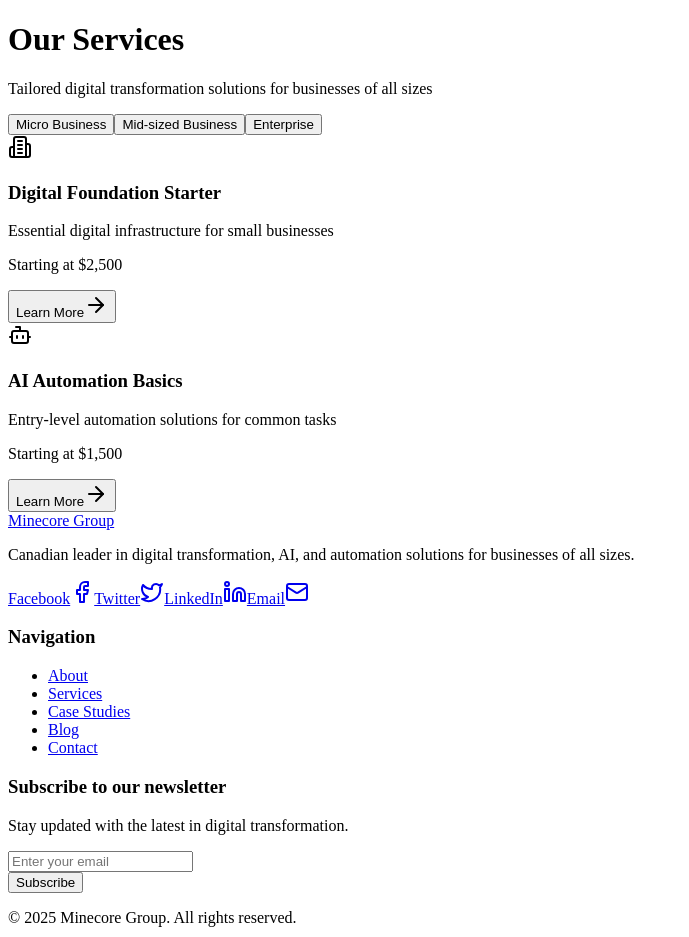
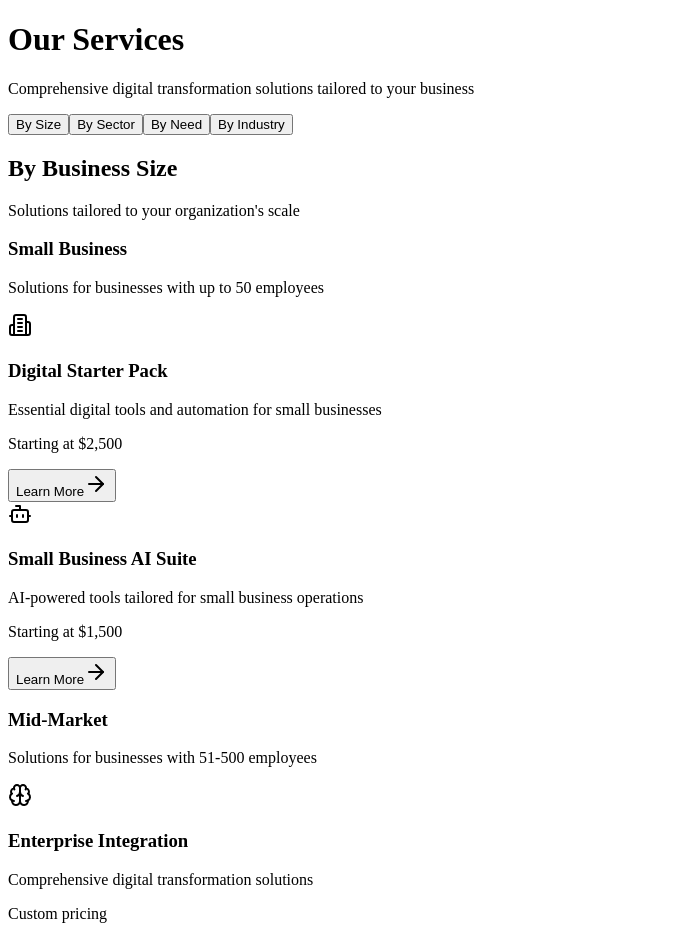
Before and after one commit to Pubomax/website-navigator, a React (Vite) app in the folder client/: page /services in a window 1280 px wide. Shown: the part 95-1032 px from the top of the page, without its empty margins (0-689 px from the left). Built offline with nearby package versions, Linux system fonts and the light colour scheme.

Commit message:
Implement service filtering by business size, sector, need, and industry.
Screenshot: https://storage.googleapis.com/screenshot-production-us-central1/20085525-4ab6-415d-9a21-c3b07258c442/2ffacf07-f87c-4b97-bb4c-9b9144a47c74.jpg

```diff
--- /dev/null
+++ b/client/src/data/services.ts
@@ -0,0 +1,246 @@
+import {
+  Building2,
+  Bot,
+  Brain,
+  Code,
+  ChartBar,
+  Shield,
+  Cloud,
+  Factory,
+  ShoppingCart,
+  Stethoscope,
+  Landmark,
+  Briefcase,
+  LineChart,
+  Settings,
+  Database,
+  Users,
+} from "lucide-react";
+
+export const businessSizes = {
+  small: {
+    title: "Small Business",
+    description: "Solutions for businesses with up to 50 employees",
+    services: [
+      {
+        name: "Digital Starter Pack",
+        description: "Essential digital tools and automation for small businesses",
+        icon: Building2,
+        price: "Starting at $2,500",
+      },
+      {
+        name: "Small Business AI Suite",
+        description: "AI-powered tools tailored for small business operations",
+        icon: Bot,
+        price: "Starting at $1,500",
+      },
+    ],
+  },
+  medium: {
+    title: "Mid-Market",
+    description: "Solutions for businesses with 51-500 employees",
+    services: [
+      {
+        name: "Enterprise Integration",
+        description: "Comprehensive digital transformation solutions",
+        icon: Brain,
+        price: "Custom pricing",
+      },
+      {
+        name: "Advanced Analytics",
+        description: "Data-driven insights and business intelligence",
+        icon: ChartBar,
+        price: "Custom pricing",
+      },
+    ],
+  },
+  enterprise: {
+    title: "Enterprise",
+    description: "Solutions for businesses with 500+ employees",
+    services: [
+      {
+        name: "Global Digital Infrastructure",
+        description: "Enterprise-wide digital transformation",
+        icon: Cloud,
+        price: "Contact for pricing",
+      },
+      {
+        name: "Enterprise AI Platform",
+        description: "Custom AI solutions for large organizations",
+        icon: Database,
+        price: "Contact for pricing",
+      },
+    ],
+  },
+};
+
+export const sectors = {
+  finance: {
+    title: "Financial Services",
+    description: "Digital solutions for banking and finance",
+    services: [
+      {
+        name: "FinTech Integration",
+        description: "Modern financial technology solutions",
+        icon: Landmark,
+        price: "Custom pricing",
+      },
+      {
+        name: "Financial Analytics",
+        description: "Advanced financial data analysis",
+        icon: LineChart,
+        price: "Custom pricing",
+      },
+    ],
+  },
+  healthcare: {
+    title: "Healthcare",
+    description: "Digital healthcare solutions",
+    services: [
+      {
+        name: "Healthcare Systems",
+        description: "Digital health management solutions",
+        icon: Stethoscope,
+        price: "Custom pricing",
+      },
+      {
+        name: "Patient Care Analytics",
+        description: "AI-powered patient care optimization",
+        icon: Users,
+        price: "Custom pricing",
+      },
+    ],
+  },
+  retail: {
+    title: "Retail",
+    description: "Digital retail solutions",
+    services: [
+      {
+        name: "Retail Automation",
+        description: "Automated retail management systems",
+        icon: ShoppingCart,
+        price: "Custom pricing",
+      },
+      {
+        name: "E-commerce Integration",
+        description: "Online retail solutions",
+        icon: Code,
+        price: "Custom pricing",
+      },
+    ],
+  },
+};
+
+export const needs = {
+  automation: {
+    title: "Automation",
+    description: "Process automation solutions",
+    services: [
+      {
+        name: "Workflow Automation",
+        description: "Streamline business processes",
+        icon: Settings,
+        price: "Custom pricing",
+      },
+      {
+        name: "AI-Powered Automation",
+        description: "Intelligent automation solutions",
+        icon: Bot,
+        price: "Custom pricing",
+      },
+    ],
+  },
+  security: {
+    title: "Security",
+    description: "Digital security solutions",
+    services: [
+      {
+        name: "Cybersecurity Suite",
+        description: "Comprehensive security solutions",
+        icon: Shield,
+        price: "Custom pricing",
+      },
+      {
+        name: "Security Automation",
+        description: "Automated security monitoring",
+        icon: Bot,
+        price: "Custom pricing",
+      },
+    ],
+  },
+  analytics: {
+    title: "Analytics",
+    description: "Business intelligence solutions",
+    services: [
+      {
+        name: "Data Analytics Platform",
+        description: "Advanced data analysis tools",
+        icon: ChartBar,
+        price: "Custom pricing",
+      },
+      {
+        name: "Predictive Analytics",
+        description: "AI-powered business forecasting",
+        icon: LineChart,
+        price: "Custom pricing",
+      },
+    ],
+  },
+};
+
+export const industries = {
+  manufacturing: {
+    title: "Manufacturing",
+    description: "Industrial digital solutions",
+    services: [
+      {
+        name: "Industrial Automation",
+        description: "Smart manufacturing solutions",
+        icon: Factory,
+        price: "Custom pricing",
+      },
+      {
+        name: "Quality Control AI",
+        description: "AI-powered quality assurance",
+        icon: Bot,
+        price: "Custom pricing",
+      },
+    ],
+  },
+  professional: {
+    title: "Professional Services",
+    description: "Solutions for service businesses",
+    services: [
+      {
+        name: "Service Automation",
+        description: "Professional service optimization",
+        icon: Briefcase,
+        price: "Custom pricing",
+      },
+      {
+        name: "Client Management",
+        description: "Intelligent client relationship tools",
+        icon: Users,
+        price: "Custom pricing",
+      },
+    ],
+  },
+  technology: {
+    title: "Technology",
+    description: "Solutions for tech companies",
+    services: [
+      {
+        name: "Tech Integration",
+        description: "Advanced technology integration",
+        icon: Code,
+        price: "Custom pricing",
+      },
+      {
+        name: "DevOps Automation",
+        description: "Automated development operations",
+        icon: Settings,
+        price: "Custom pricing",
+      },
+    ],
+  },
+};
--- a/client/src/pages/services.tsx
+++ b/client/src/pages/services.tsx
@@ -8,65 +8,36 @@ import {
   CardTitle,
 } from "@/components/ui/card";
 import { Tabs, TabsContent, TabsList, TabsTrigger } from "@/components/ui/tabs";
-import {
-  Brain,
-  Bot,
-  Code,
-  Building2,
-  Phone,
-  BarChart,
-  ArrowRight,
-} from "lucide-react";
+import { ArrowRight } from "lucide-react";
+import { businessSizes, sectors, needs, industries } from "@/data/services";
 
-const services = {
-  micro: [
-    {
-      name: "Digital Foundation Starter",
-      description: "Essential digital infrastructure for small businesses",
-      icon: Building2,
-      price: "Starting at $2,500",
+const categoryData = {
+  size: {
+    title: "By Business Size",
+    description: "Solutions tailored to your organization's scale",
+    data: businessSizes,
   },
-    {
-      name: "AI Automation Basics",
-      description: "Entry-level automation solutions for common tasks",
-      icon: Bot,
-      price: "Starting at $1,500",
+  sector: {
+    title: "By Sector",
+    description: "Specialized solutions for your industry sector",
+    data: sectors,
   },
-  ],
-  mid: [
-    {
-      name: "Complete Digital Transformation",
-      description: "Comprehensive digital solutions for growing businesses",
-      icon: Brain,
-      price: "Custom pricing",
+  need: {
+    title: "By Need",
+    description: "Solutions designed for your specific requirements",
+    data: needs,
   },
-    {
-      name: "Advanced Automation Suite",
-      description: "Sophisticated automation for complex workflows",
-      icon: Code,
-      price: "Custom pricing",
+  industry: {
+    title: "By Industry",
+    description: "Industry-specific digital transformation solutions",
+    data: industries,
   },
-  ],
-  enterprise: [
-    {
-      name: "Enterprise AI Solutions",
-      description: "Large-scale AI implementation and integration",
-      icon: BarChart,
-      price: "Contact for pricing",
-    },
-    {
-      name: "Custom Platform Development",
-      description: "Tailor-made enterprise software solutions",
-      icon: Phone,
-      price: "Contact for pricing",
-    },
-  ],
 };
 
 export default function Services() {
   return (
     <main className="py-24">
-      <div className="container">
+      <div className="container px-4 sm:px-6">
         <motion.div
           initial={{ opacity: 0, y: 20 }}
           animate={{ opacity: 1, y: 0 }}
@@ -77,22 +48,38 @@ export default function Services() {
             Our Services
           </h1>
           <p className="mt-6 text-lg leading-8 text-muted-foreground">
-            Tailored digital transformation solutions for businesses of all sizes
+            Comprehensive digital transformation solutions tailored to your business
           </p>
         </motion.div>
 
         <div className="mt-16">
-          <Tabs defaultValue="micro" className="w-full">
-            <TabsList className="grid w-full grid-cols-3">
-              <TabsTrigger value="micro">Micro Business</TabsTrigger>
-              <TabsTrigger value="mid">Mid-sized Business</TabsTrigger>
-              <TabsTrigger value="enterprise">Enterprise</TabsTrigger>
+          <Tabs defaultValue="size" className="w-full">
+            <TabsList className="grid w-full grid-cols-2 lg:grid-cols-4">
+              <TabsTrigger value="size">By Size</TabsTrigger>
+              <TabsTrigger value="sector">By Sector</TabsTrigger>
+              <TabsTrigger value="need">By Need</TabsTrigger>
+              <TabsTrigger value="industry">By Industry</TabsTrigger>
             </TabsList>
 
-            {Object.entries(services).map(([size, serviceList]) => (
-              <TabsContent key={size} value={size}>
-                <div className="grid gap-8 md:grid-cols-2">
-                  {serviceList.map((service, index) => (
+            {Object.entries(categoryData).map(([key, category]) => (
+              <TabsContent key={key} value={key}>
+                <div className="mb-8">
+                  <h2 className="text-2xl font-bold mb-2">{category.title}</h2>
+                  <p className="text-muted-foreground">{category.description}</p>
+                </div>
+
+                <div className="grid gap-8">
+                  {Object.entries(category.data).map(([id, section]) => (
+                    <div key={id}>
+                      <div className="mb-6">
+                        <h3 className="text-xl font-semibold">{section.title}</h3>
+                        <p className="text-muted-foreground mt-1">
+                          {section.description}
+                        </p>
+                      </div>
+
+                      <div className="grid gap-4 md:grid-cols-2 lg:grid-cols-3">
+                        {section.services.map((service, index) => (
                           <motion.div
                             key={service.name}
                             initial={{ opacity: 0, y: 20 }}
@@ -120,6 +107,9 @@ export default function Services() {
                           </motion.div>
                         ))}
                       </div>
+                    </div>
+                  ))}
+                </div>
               </TabsContent>
             ))}
           </Tabs>
```
Lines whose indentation alone changed are shown as unchanged.
